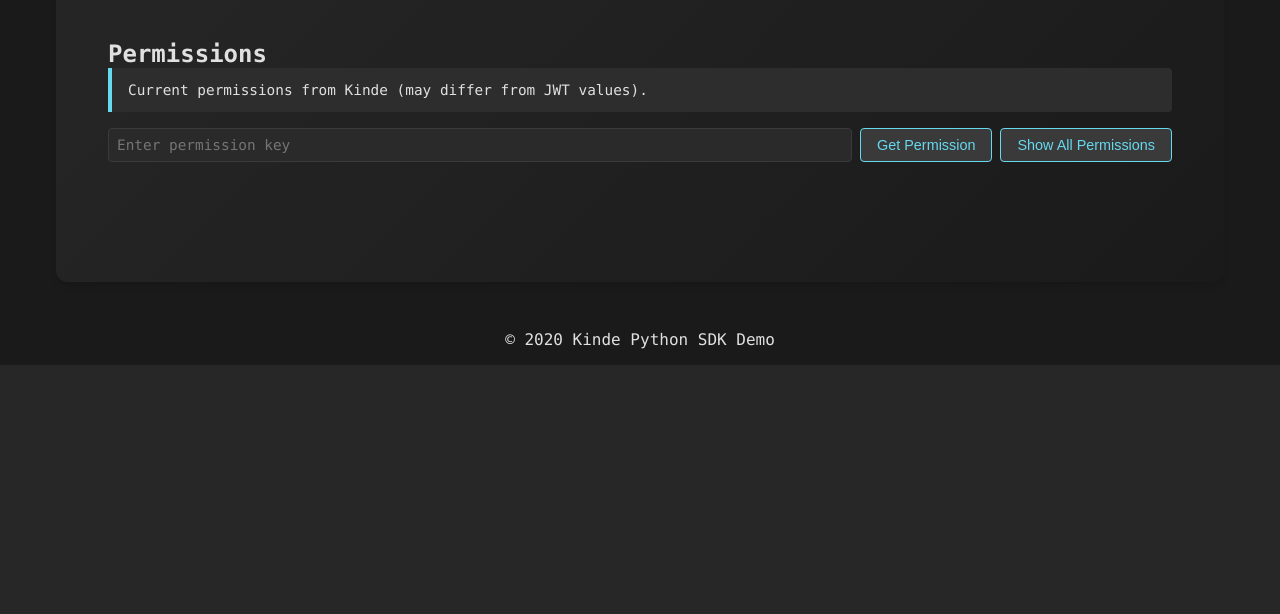
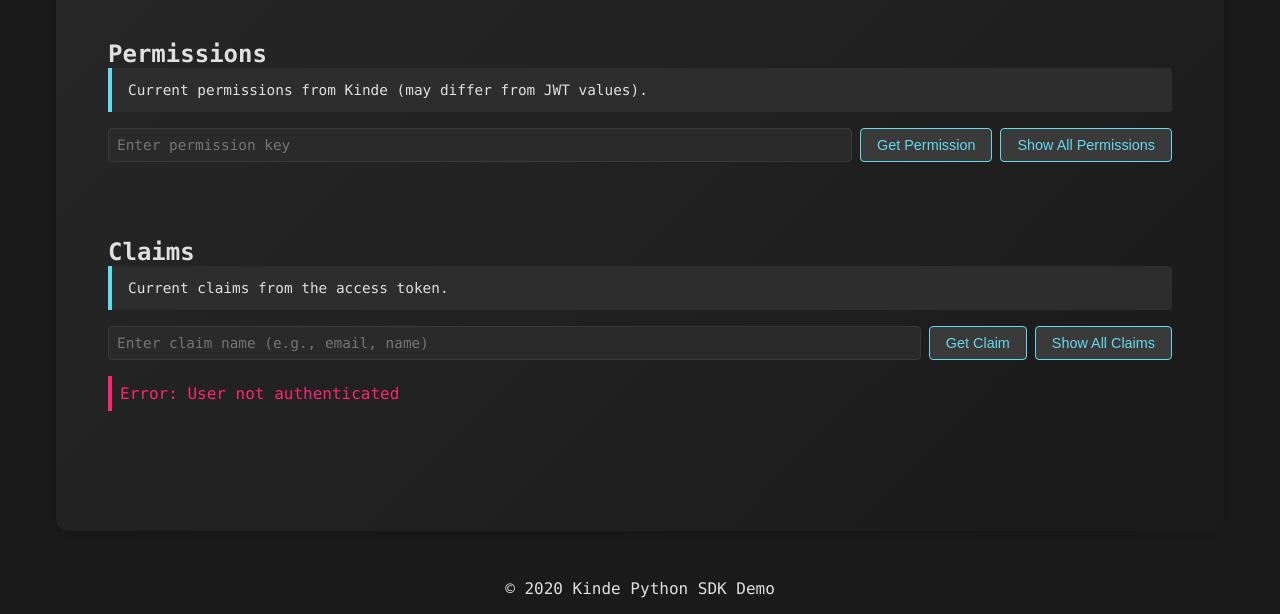
Before and after one commit to KomanRudden/kinde-python-sdk-sandbox, a Flask app: template templates/index.html in a window 1280 px wide. Shown: the part 635-1249 px from the top of the page. Before the commit the page ends 1000 px from the top, so only its background shows below. Run offline with Flask 3, Linux system fonts and the light colour scheme; the template is opened without the code that fills it: most values are stand-ins (such as "Sample title", 1, 10 or a date in 2020).

Commit message:
Added claims api

```diff
--- a/app.py
+++ b/app.py
@@ -130,7 +130,7 @@
         if flag_code:
             # Get specific flag
             flag = asyncio.run(kinde_feature_flags.get_flag(flag_code))
-            logger.info(f"Feature flag {flag_code} retrieved for user {user_id}: {flag}")
+            logger.info(f"Feature flag {flag_code} retrieved: {flag.code} {flag.value}")
             return jsonify({
                 "code": flag_code,
                 "type": flag.type,
@@ -166,12 +166,26 @@
     claim_name = request.args.get("claim_name")
     try:
         kinde_claims = Claims()
+        token_manager = kinde_oauth._session_manager.get_token_manager(user_id)
+        logger.info(f"Token manager status: {'Available' if token_manager else 'Not available'}")
+
+        if not token_manager:
+            logger.warning("No token manager available - user may not be authenticated")
+            return jsonify({"error": "No valid session found"}), 401
+
+        claims = token_manager.get_claims()
+        logger.info(f"Claims retrieved: {claims}")
+
         if claim_name:
-            claim = asyncio.run(kinde_claims.get_claim(claim_name))
-            logger.info(f"Claim {claim_name} retrieved for user {user_id}: {claim}")
-            return jsonify(claim)
+            # Get specific claim
+            value = claims.get(claim_name)
+            logger.info(f"Claim {claim_name} retrieved for user {user_id}: {value}")
+            return jsonify({
+                "name": claim_name,
+                "value": value
+            })
         else:
-            claims = asyncio.run(kinde_claims.get_all_claims())
+            # Get all claims
             logger.info(f"All claims retrieved for user {user_id}: {claims}")
             return jsonify(claims)
     except Exception as e:
@@ -254,10 +268,13 @@
         return jsonify({"error": "User not authenticated"}), 401
 
     try:
+        logger.info(f"Getting tokens for user {user_id}")
         tokens = kinde_oauth.get_tokens(user_id)
+        logger.info(f"Tokens retrieved for user {user_id}: {tokens}")
         if not tokens or "refresh_token" not in tokens:
             # If no refresh token, fall back to full re-authentication
             session.clear()
+            logger.warn("Full re-authentication required")
             login_url = asyncio.run(kinde_oauth.login())
             return jsonify({"login_url": login_url})
 
@@ -265,11 +282,13 @@
         new_tokens = asyncio.run(kinde_oauth.refresh_token(tokens["refresh_token"]))
         if new_tokens:
             # Update session with new tokens
+            logger.info("Updating tokens")
             kinde_oauth.update_tokens(user_id, new_tokens)
             return jsonify({"success": True, "message": "Token refreshed successfully"})
         else:
             # If refresh fails, fall back to full re-authentication
             session.clear()
+            logger.warn("Falling back to full re-authentication")
             login_url = asyncio.run(kinde_oauth.login())
             return jsonify({"login_url": login_url})
 
--- a/templates/index.html
+++ b/templates/index.html
@@ -48,6 +48,19 @@
             <button onclick="loadPermissions()" class="action-btn">Show All Permissions</button>
         </div>
         <div id="permissions-content"></div>
+    </div>
+
+    <div class="display-section" id="claims-section">
+        <h2>Claims</h2>
+        <div class="section-note">
+            <p>Current claims from the access token.</p>
+        </div>
+        <div class="input-group">
+            <input type="text" id="claimName" placeholder="Enter claim name (e.g., email, name)" class="input-field">
+            <button onclick="getClaim()" class="action-btn">Get Claim</button>
+            <button onclick="loadClaims()" class="action-btn">Show All Claims</button>
+        </div>
+        <div id="claims-content"></div>
     </div>
 
     <!-- Modal -->
@@ -208,30 +221,6 @@
             }
         }
 
-        async function refreshToken() {
-            try {
-                const response = await fetch('/app_refresh_token');
-                const data = await response.json();
-
-                if (response.ok && data.success) {
-                    // Token refreshed successfully, reload the data
-                    await loadTokens();
-                    await loadFeatureFlags();
-                    await loadPermissions();
-                    showCopyFeedback('Token refreshed successfully');
-                } else if (data.login_url) {
-                    // Need to re-authenticate, redirect to login
-                    window.location.href = data.login_url;
-                } else {
-                    console.error('Error refreshing token:', data.error);
-                    showCopyFeedback('Failed to refresh token');
-                }
-            } catch (error) {
-                console.error('Error refreshing token:', error);
-                showCopyFeedback('Failed to refresh token');
-            }
-        }
-
         async function getFeatureFlag() {
             const flagCode = document.getElementById('flagCode').value.trim();
             if (!flagCode) {
@@ -286,15 +275,102 @@
             }
         }
 
+        async function getClaim() {
+            const claimName = document.getElementById('claimName').value.trim();
+            if (!claimName) {
+                alert('Please enter a claim name');
+                return;
+            }
+
+            try {
+                const response = await fetch(`/app_get_claims?claim_name=${encodeURIComponent(claimName)}`);
+                if (response.ok) {
+                    const data = await response.json();
+                    const formattedData = JSON.stringify(data, null, 2);
+                    document.getElementById('claims-content').innerHTML =
+                        `<pre><code>${formattedData}</code></pre>`;
+                    document.getElementById('claims-section').style.display = 'block';
+                } else {
+                    const error = await response.json();
+                    document.getElementById('claims-content').innerHTML =
+                        `<div class="error-message">Error: ${error.error}</div>`;
+                }
+            } catch (error) {
+                console.error('Error getting claim:', error);
+                document.getElementById('claims-content').innerHTML =
+                    `<div class="error-message">Error getting claim: ${error.message}</div>`;
+            }
+        }
+
+        async function loadClaims() {
+            try {
+                const response = await fetch('/app_get_claims');
+                if (response.ok) {
+                    const data = await response.json();
+                    if (Object.keys(data).length === 0) {
+                        document.getElementById('claims-content').innerHTML =
+                            `<div class="section-note">
+                                <p>No claims found. This could be because:</p>
+                                <ul>
+                                    <li>You are not properly authenticated</li>
+                                    <li>Your access token has expired</li>
+                                    <li>Try refreshing your token</li>
+                                </ul>
+                            </div>`;
+                    } else {
+                        const formattedData = JSON.stringify(data, null, 2);
+                        document.getElementById('claims-content').innerHTML =
+                            `<pre><code>${formattedData}</code></pre>`;
+                    }
+                    document.getElementById('claims-section').style.display = 'block';
+                } else {
+                    const error = await response.json();
+                    document.getElementById('claims-content').innerHTML =
+                        `<div class="error-message">Error: ${error.error}</div>`;
+                }
+            } catch (error) {
+                console.error('Error loading claims:', error);
+                document.getElementById('claims-content').innerHTML =
+                    `<div class="error-message">Error loading claims: ${error.message}</div>`;
+            }
+        }
+
+        async function refreshToken() {
+            try {
+                const response = await fetch('/app_refresh_token');
+                const data = await response.json();
+
+                if (response.ok && data.success) {
+                    // Token refreshed successfully, reload the data
+                    await loadTokens();
+                    await loadFeatureFlags();
+                    await loadPermissions();
+                    await loadClaims();
+                    showCopyFeedback('Token refreshed successfully');
+                } else if (data.login_url) {
+                    // Need to re-authenticate, redirect to login
+                    window.location.href = data.login_url;
+                } else {
+                    console.error('Error refreshing token:', data.error);
+                    showCopyFeedback('Failed to refresh token');
+                }
+            } catch (error) {
+                console.error('Error refreshing token:', error);
+                showCopyFeedback('Failed to refresh token');
+            }
+        }
+
         // Initialize on page load
         document.addEventListener('DOMContentLoaded', () => {
             if ({{ is_authenticated|tojson }}) {
                 document.getElementById('feature-flags-section').style.display = 'block';
                 document.getElementById('permissions-section').style.display = 'block';
+                document.getElementById('claims-section').style.display = 'block';
                 Promise.all([
                     loadTokens(),
                     loadFeatureFlags(),
-                    loadPermissions()
+                    loadPermissions(),
+                    loadClaims()
                 ]);
             }
         });
```
